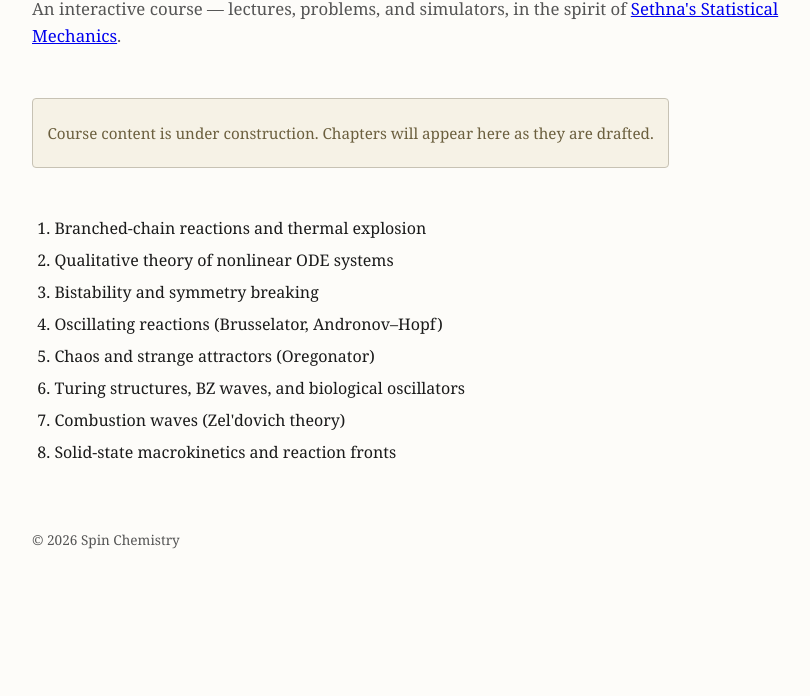
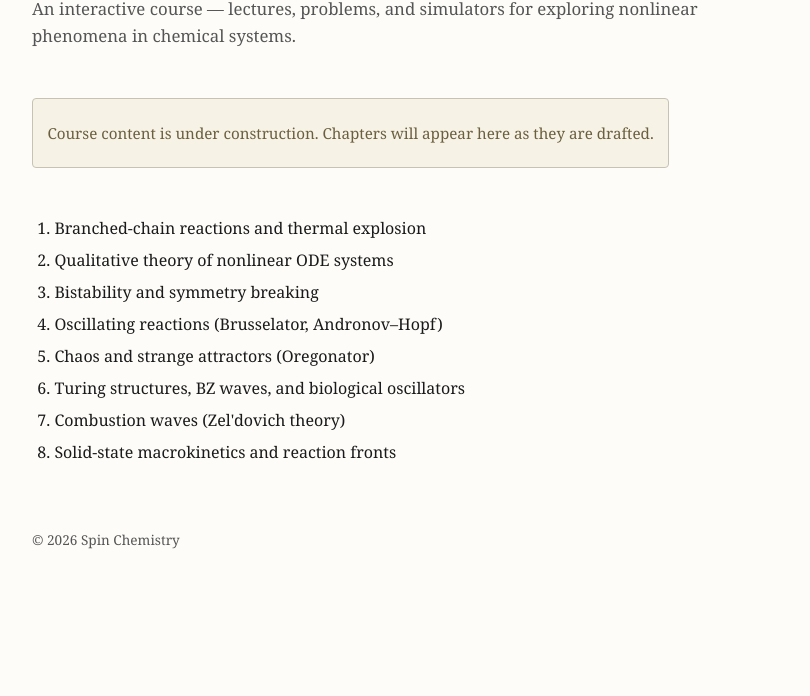
Before and after one commit to avbgdn/nonlinear-course, a plain HTML site: page index.html in a window 1280 px wide. Shown: the part 104-800 px from the top of the page, without its empty margins (228-1038 px from the left). Drawn offline with Linux system fonts and the light colour scheme.

Commit message:
Remove external course-inspiration reference from page and description

```diff
--- a/index.html
+++ b/index.html
@@ -9,8 +9,8 @@
 <body>
 <header>
   <h1>Nonlinear Dynamics of Chemical Systems</h1>
-  <p class="tag">An interactive course — lectures, problems, and simulators, in the spirit of
-  <a href="https://sethna.lassp.cornell.edu/StatMech/" target="_blank" rel="noopener">Sethna's Statistical Mechanics</a>.</p>
+  <p class="tag">An interactive course — lectures, problems, and simulators for exploring
+  nonlinear phenomena in chemical systems.</p>
 </header>
 <main>
   <section id="status">
```
Also changed, not shown: 1 other file.
